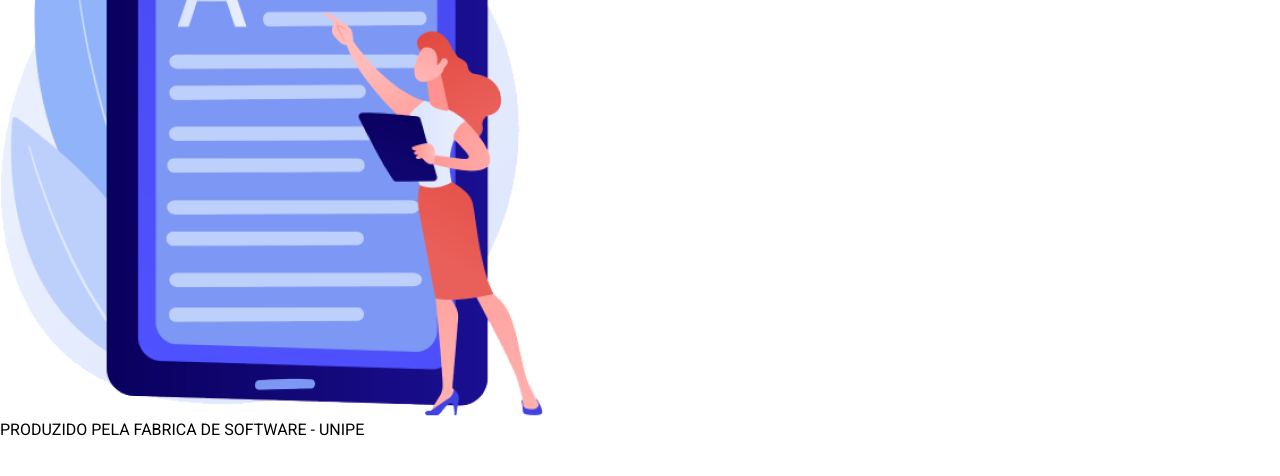
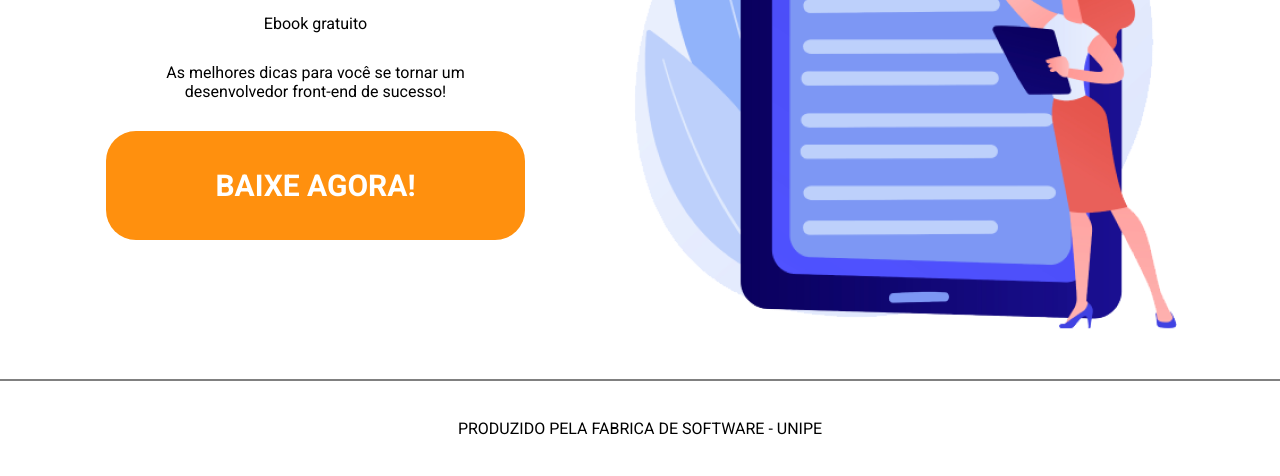
Before and after one commit to MycaelSimoes/projeto-fabrica, a plain HTML site: page index.html in a window 1280 px wide. Shown: the part 378-854 px from the top of the page. Before the commit the page ends 817 px from the top, so only its background shows below. Drawn offline with Linux system fonts and the light colour scheme.

Commit message:
Projeto concluido

```diff
--- a/index.html
+++ b/index.html
@@ -17,12 +17,11 @@
      </nav>
 
   </header>
-  <main class="area principal">
+  <main class="areaprincipal">
     <div class="conteudo-principal">
-    <h1 class="titulo">GUIA COMPLETO DE DEV FRONT-END</h1>
+    <h1 class="titulo">GUIA COMPLETO DO<br> DEV FRONT-END</h1>
     <p class="paragrafo">Ebook gratuito</p>
-    <p class="paragrafo">Ebook gratuito. </p>
-    <p class="paragrafo">As melhores dicas para você se tornar um desenvolvedor front-end de sucesso! </p>
+    <p class="paragrafo">As melhores dicas para você se tornar um<br>desenvolvedor front-end de sucesso! </p>
     <button class="botao">BAIXE AGORA!</button>
     </div>
     <img id="imagem1" class="imagem" src="imagem 1.png">
--- a/style.css
+++ b/style.css
@@ -6,28 +6,71 @@
 }
 *{
     box-sizing: border-box;
-    margin: 0;
-    padding: 0;
-    text-decoration: none;
+    margin:0;
+    padding:0;
+    text-decoration:none;
 
 }
 body{
-    font-family: 'Roboto', sans-serif;
+    font-size:100%;
+    font-family:'Roboto', sans-serif;
 }
 .header{
-     display: flex;
-     flex-direction: row;
-     align-items: center;
-     justify-content: space-around;
-     padding: 25px;
-
-
+     display:flex;
+     flex-direction:row;
+     align-items:center;
+     justify-content:space-around;
+     padding: 1%;
+     gap:5%;
 }
 .logo-header{
-    height: 60px;
+    height:5%;
 
 }
 .menu{
     display: flex;
-    gap: 60px;
+    gap:60px;
 }
+.item-menu{
+    font-size:20px;
+}
+.areaprincipal{
+    display:flex;
+    flex-direction:row;
+    align-items:center;
+    justify-content: space-around;
+    border-top:2px solid grey;
+    padding:50px;
+}
+.conteudo-principal{
+    display: flex;
+    flex-direction: column;
+    align-items: center;
+    text-align: center;
+    gap: 30px;
+}
+.titulo{
+    font-weight:900;
+    font-size:45px;
+}
+.botao{
+    height: 109px;
+    width: 419px;
+    background-color: var(--cor-botao-foco);
+    color: #fff;
+    border: none;
+    border-radius: 30px;
+    font-weight: 700;
+    font-size: 30px;
+    font-family:'Roboto', sans-serif;
+    cursor: pointer;
+    transition: all 0.3s ease;
+}
+.botao:hover{
+    background-color: var(--cor-botao);
+}
+.rodape{
+    padding: 3%;
+    border-top: 2px solid grey;
+    text-align: center;
+}
```
